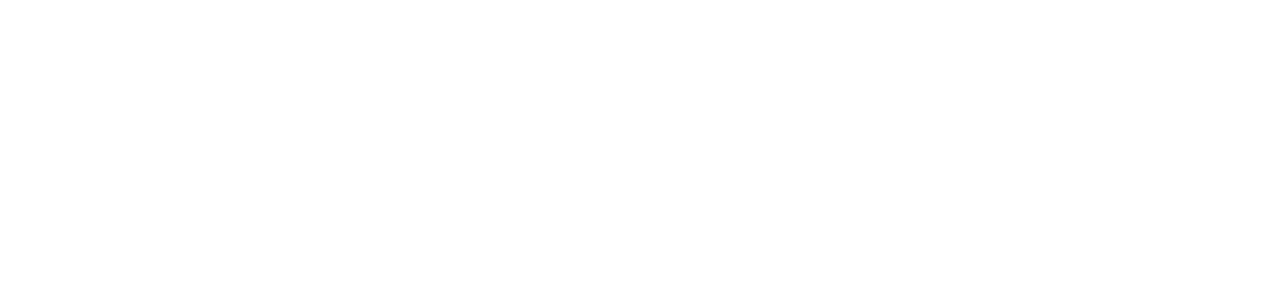
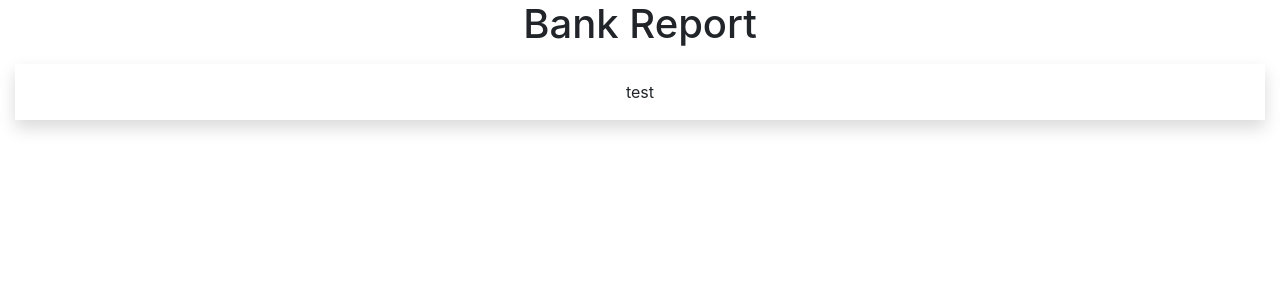
Before and after one commit to aminul007bd/react-bank-report-2020, a React (Create React App) app: page / in a window 1280 px wide. Shown: the top 300 px of the page. Built offline with nearby package versions, Linux system fonts and the light colour scheme.

Commit message:
add react-bootstrap with json server

```diff
--- a/package.json
+++ b/package.json
@@ -11,11 +11,9 @@
     "concurrently": "^5.3.0",
     "json-server": "^0.16.3",
     "react": "^17.0.1",
+    "react-bootstrap": "^1.4.0",
+    "react-dom": "^17.0.1",
     "react-scripts": "4.0.0",
-    "react-bootstrap": "^1.4.0",
-    "react-bootstrap-icons": "^1.1.0",
-    "react-dom": "^17.0.1",
-    "react-table": "^7.6.2",
     "web-vitals": "^0.2.4"
   },
   "scripts": {
--- a/src/App.js
+++ b/src/App.js
@@ -1,8 +1,17 @@
 import './App.css';
+import { Container } from 'react-bootstrap'
+
 
 function App() {
   return (
     <div className="App">
+      <h1>Bank Report</h1>
+      <Container fluid>
+
+        <div className="shadow mt-3 p-3">
+          test
+        </div>
+      </Container>
     </div>
   );
 }
--- a/src/index.js
+++ b/src/index.js
@@ -1,6 +1,7 @@
 import React from 'react';
 import ReactDOM from 'react-dom';
 import './index.css';
+import 'bootstrap/dist/css/bootstrap.min.css';
 import App from './App';
 import reportWebVitals from './reportWebVitals';
 
```
Also changed, not shown: 1 other file (tests, documents, lock files or other folders).
